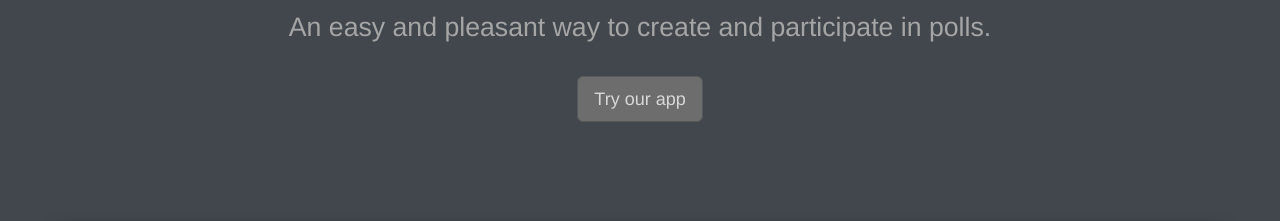
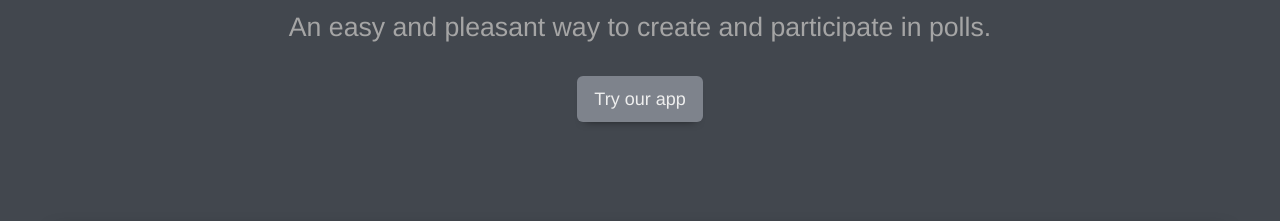
Before and after one commit to BenjaminSchubert/web-polls, a plain HTML site: page index.html in a window 1280 px wide. Shown: the part 187-408 px from the top of the page. Drawn offline with Linux system fonts and the light colour scheme.

Commit message:
Updated button style

```diff
--- a/assets/css/index.css
+++ b/assets/css/index.css
@@ -54,15 +54,17 @@ h1, h2 {
 }
 
 .btn {
-	background-color: #6d6d6d;
-	border-color: #585858;
-	color: #d8d8d8;
+	background-color: #7e838c;
+	color: #eee;
+
+	-webkit-box-shadow: 0px 6px 10px -8px rgba(0,0,0,0.75);
+	-moz-box-shadow: 0px 6px 10px -8px rgba(0,0,0,0.75);
+	box-shadow: 0px 6px 10px -8px rgba(0,0,0,0.75);
 }
 
 .btn:hover {
-	background-color: #5d5d5d;
-	border-color: #484848;
-	color: #b8b8b8;
+	background-color: #78797c;
+	color: #ddd;
 }
 
 #description {
```
